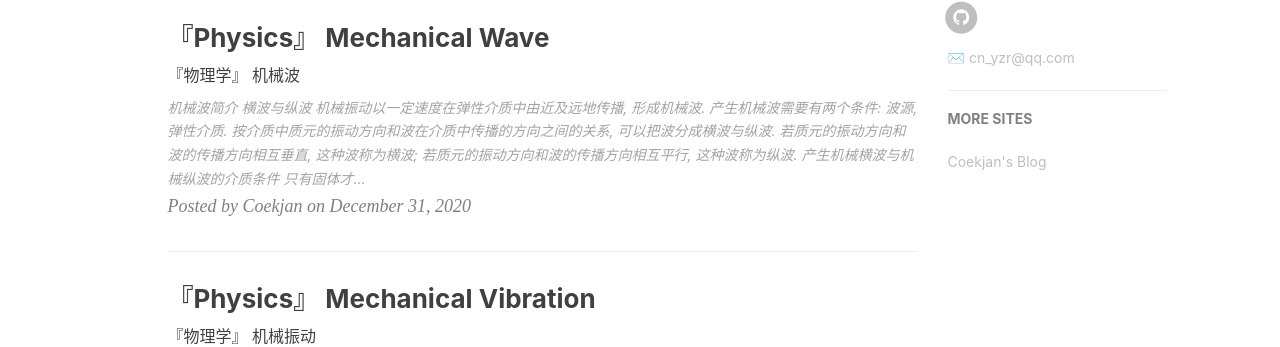
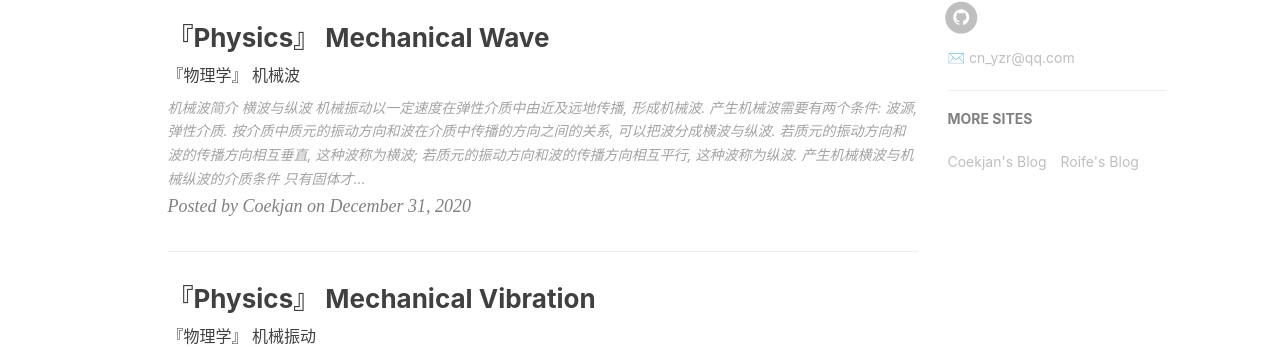
Before and after one commit to Coekjan/coekjan.github.io, a Jekyll site: the page built from index.html, in a window 1280 px wide. Shown: the part 922-1269 px from the top of the page. Built offline with Jekyll 4.4.1, drawn with Linux system fonts in a browser that asks for light colours; nearby versions of some CDN libraries; the list of posts is cut into pages by our own code; comment, search, counter and statistics services are not loaded.

Commit message:
Update _config.yml

```diff
--- a/_config.yml
+++ b/_config.yml
@@ -98,5 +98,9 @@ friends: [
   {
     title: "Coekjan's Blog",
     href: "https://coekjan.github.io"
+  },
+  {
+    title: "Roife's Blog",
+    href: "https://roife.github.io"
   }
 ]
```
